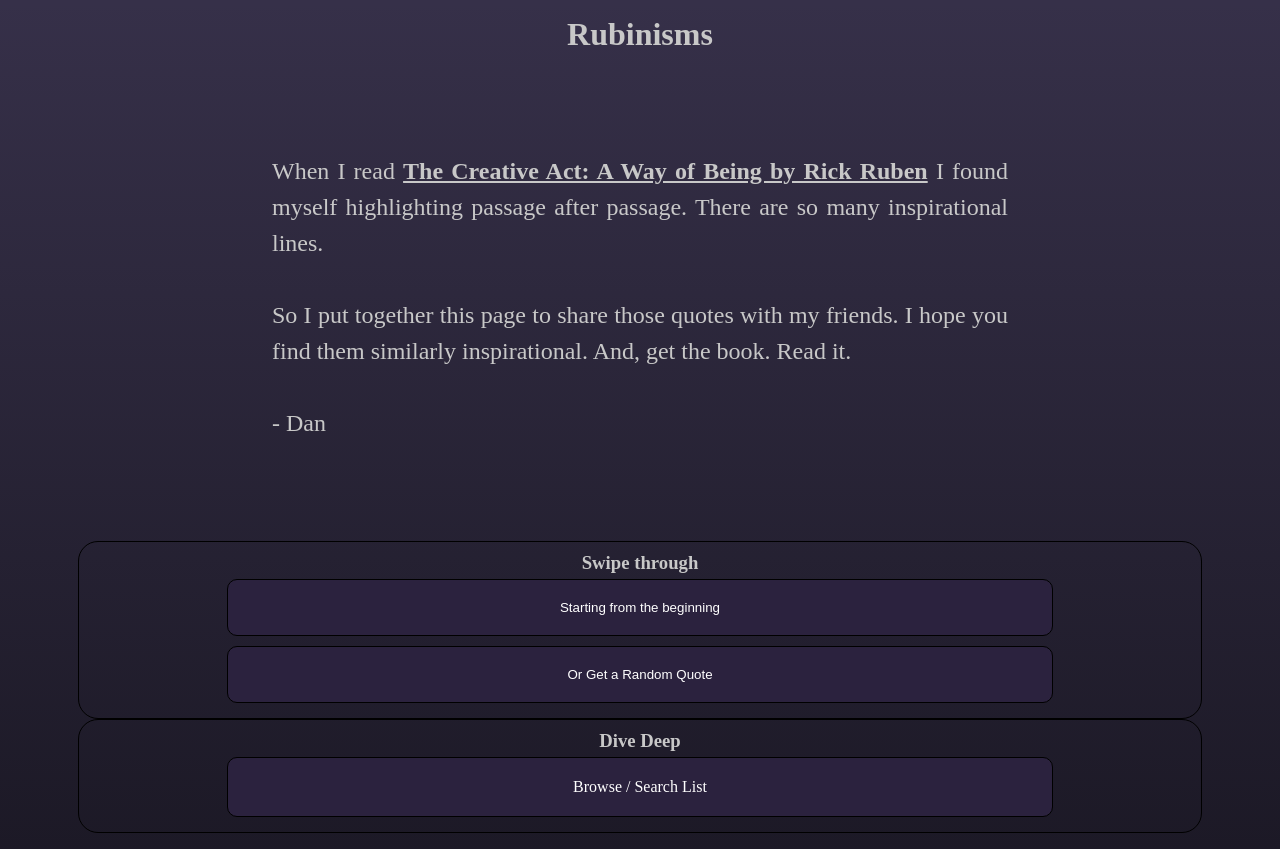
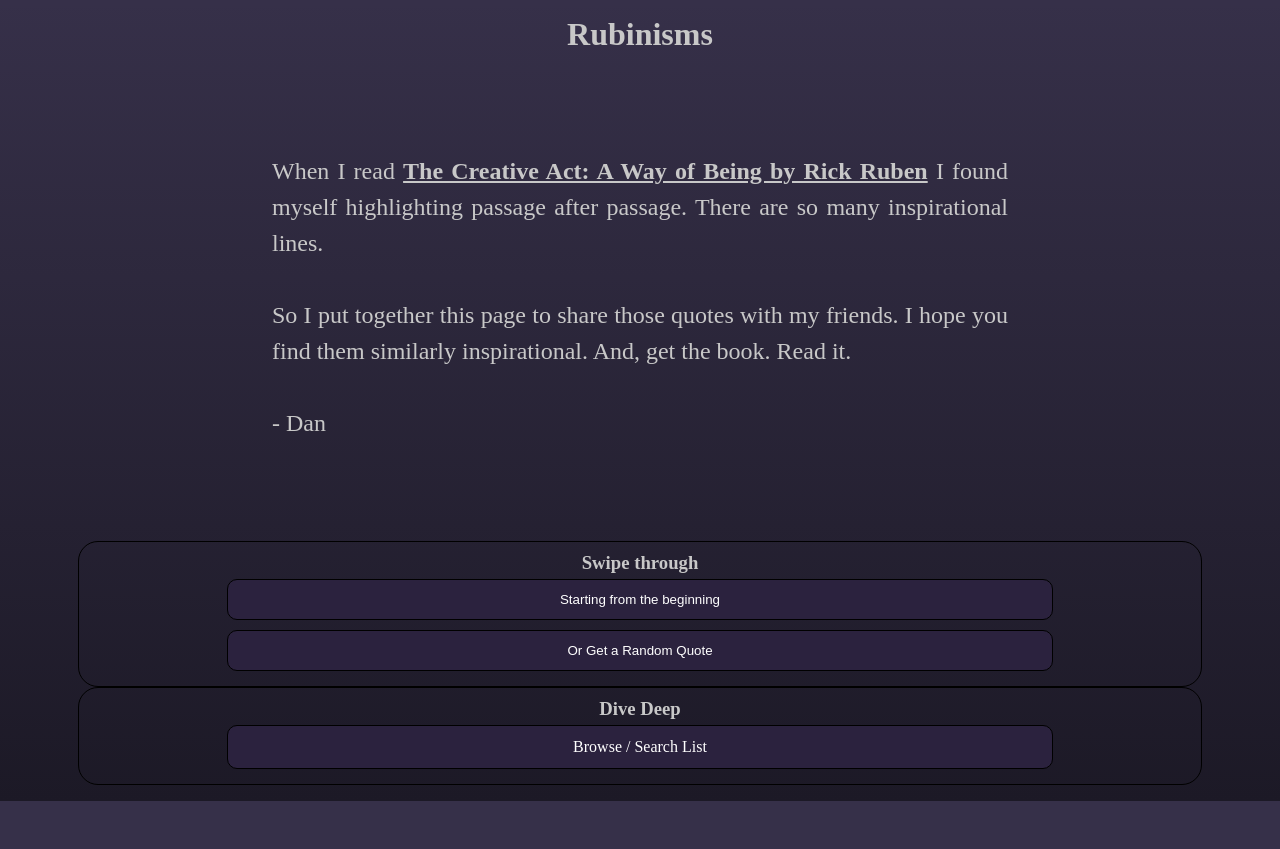
Before and after one commit to ddectis/rubinisms, a Next.js app: page / in a window 1280 px wide. After the commit the page ends 801 px from the top, so only its background shows below. Built offline with nearby package versions, Linux system fonts and the light colour scheme.

Commit message:
design tweaks

```diff
--- a/src/styles/Home.module.css
+++ b/src/styles/Home.module.css
@@ -97,13 +97,18 @@
 
 .mainMenuButtons{
    border: 1px solid black;
-   padding: 20px;
+   padding: 12px;
    background-color: #2b223e;
    color: white;
    width: 75%;
    text-align: center;
    margin-block: 5px;
    border-radius: 10px;
+   margin: 5px;
+   display: flex;
+   align-items: center;
+   z-index: 1000;
+   justify-content: center;
 }
 
 .description p {
```
